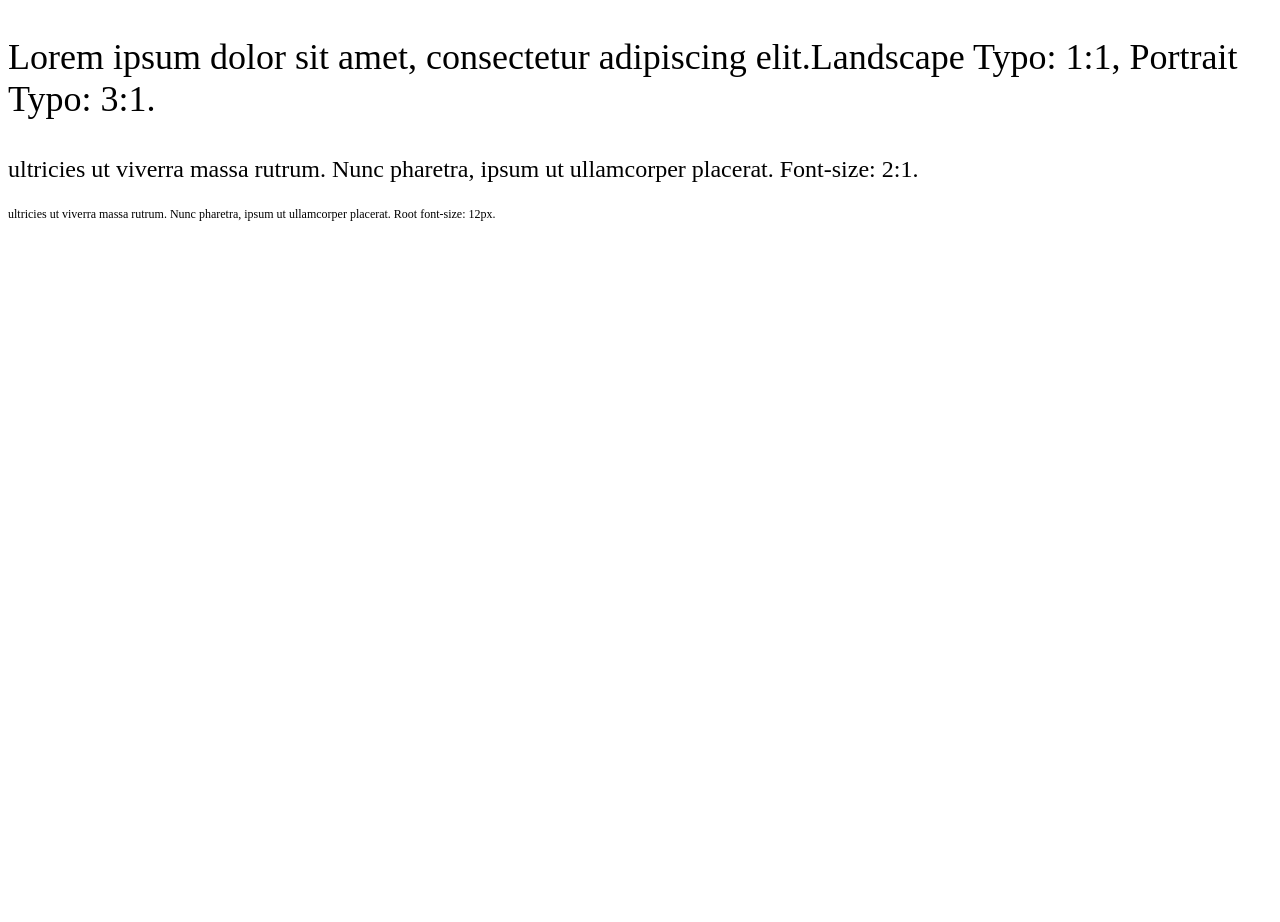
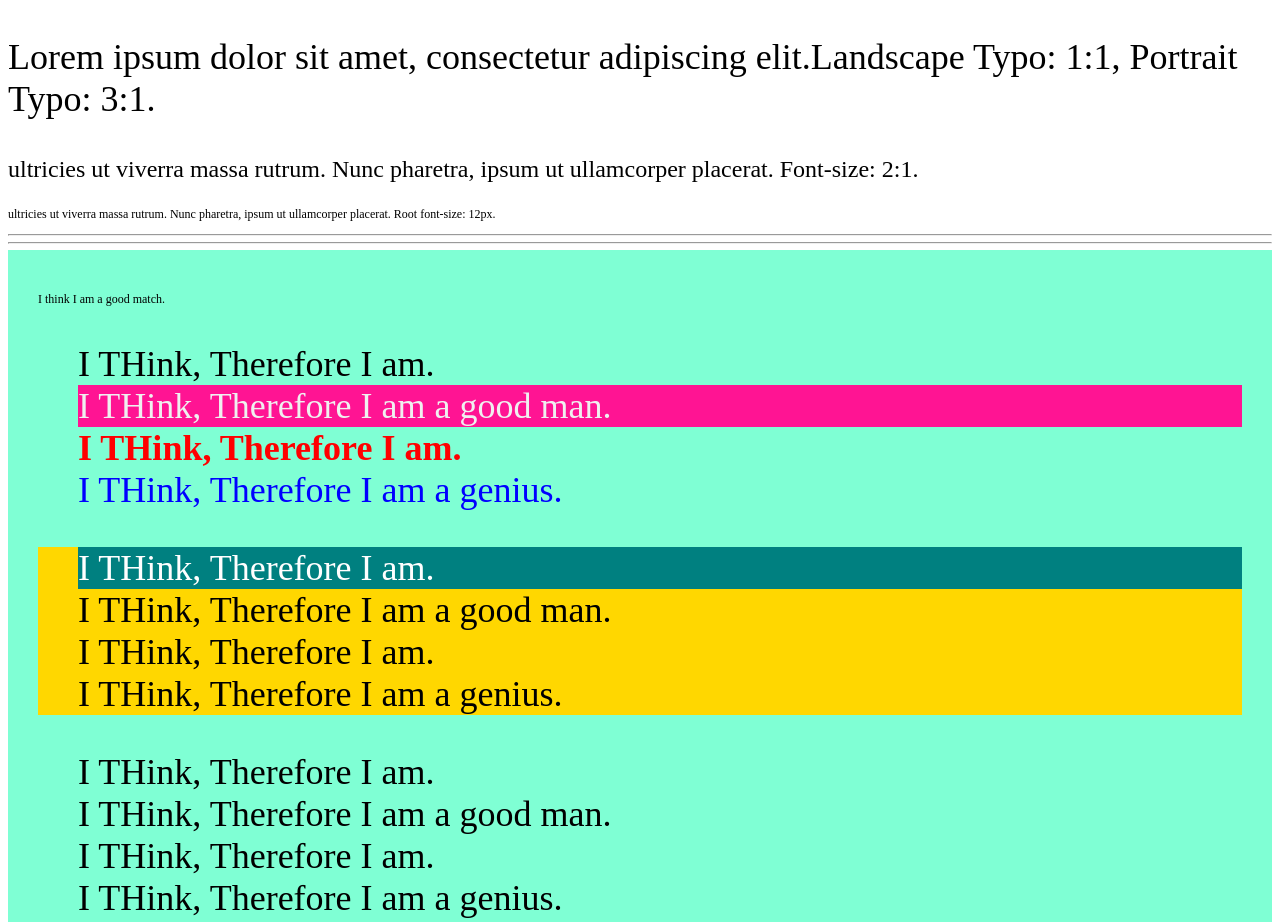
Before and after one commit to ArthurZheng/bootstrap_bolierplate, a plain HTML site: page responsive_typo.html in a window 1280 px wide. Shown: the top 922 px of the page. Before the commit the page ends 800 px from the top, so only its background shows below. Drawn offline with Linux system fonts and the light colour scheme.

Commit message:
practicing x:nth_last-of-type(x), X:first-of-type, x:nth-child(x), x:nth-last-child(x), x:last-child(), x:last-of-type

```diff
--- a/assets/css/responsive.css
+++ b/assets/css/responsive.css
@@ -75,3 +75,59 @@ p.b {
         font-size: 1rem;
     }
 }
+
+/*using css transform: rotate property for rotating*/
+p.rotate {
+
+    /* Chrome, Safari 3.1+*/
+    -webkit-transform: rotate(-90deg);
+    /* Firefox 3.5-15 */ -moz-transform: rotate(-90deg);
+    /* IE9 */
+    -ms-transform: rotate(-90deg);
+    /* Opera 10.50-12*/
+    -o-transform: rotate(-90deg);
+    /* IE */
+    transform: rotate(-90deg);
+}
+
+div.container {
+    padding: 30px;
+    background-color: aquamarine;
+}
+
+ul {
+    /*max-width: 100%;*/
+    list-style: none;
+    font-size: 36px;
+}
+
+/*ul li:nth-of-type(even){*/
+   /*background-color: deeppink;*/
+    /*color: #f0f0f0;*/
+/*}*/
+
+
+ul:first-of-type > li:nth-child(2) {
+    background-color: deeppink;
+    color: #f0f0f0;
+}
+
+p + ul li:last-child {
+    color: blue;
+}
+
+ul:first-of-type > li:nth-last-child(2) {
+    color:red;
+    font-weight: bold;
+}
+
+ul:nth-last-of-type(2) {
+    background-color: gold;
+}
+
+ul:nth-last-of-type(2) > li:nth-child(1) {
+    background-color: teal;
+    color: white;
+}
+
+ul:last-of-type
--- a/responsive_typo.html
+++ b/responsive_typo.html
@@ -19,7 +19,33 @@
     ultricies ut viverra massa rutrum. Nunc pharetra, ipsum ut
     ullamcorper placerat. Root font-size: 12px.
 <p>
+<hr>
+<!--<p class="rotate">I think, therefore I am</p>-->
+<hr>
+<div class="container">
+    <p>I think I am a good match.</p>
+    <ul>
+        <li>I THink, Therefore I am.</li>
+        <li>I THink, Therefore I am a good man.</li>
+        <li>I THink, Therefore I am.</li>
+        <li>I THink, Therefore I am a genius.</li>
+    </ul>
+
+    <ul>
+        <li>I THink, Therefore I am.</li>
+        <li>I THink, Therefore I am a good man.</li>
+        <li>I THink, Therefore I am.</li>
+        <li>I THink, Therefore I am a genius.</li>
+    </ul>
+
+    <ul>
+        <li>I THink, Therefore I am.</li>
+        <li>I THink, Therefore I am a good man.</li>
+        <li>I THink, Therefore I am.</li>
+        <li>I THink, Therefore I am a genius.</li>
+    </ul>
 
 
+</div>
 </body>
 </html>
```
